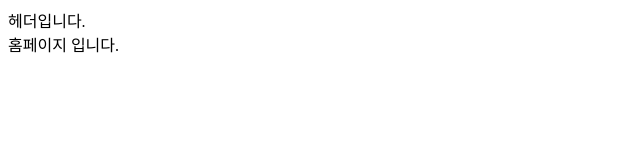
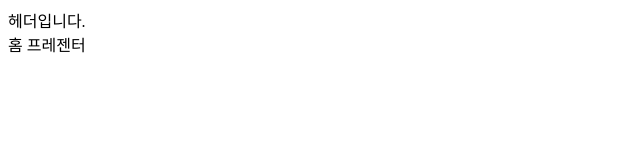
Before and after one commit to heechul94/123, a React (Create React App) app: page / in a window 1280 px wide. Shown: the top 160 px of the page, without its empty margins (0-640 px from the left). Built offline with nearby package versions, Linux system fonts and the light colour scheme.

Commit message:
:sparkles: Feat: 리스트 디테일 컴포넌트 페이지컴포넌트와 연결

```diff
--- /dev/null
+++ b/src/components/commons/AddForm.jsx
@@ -0,0 +1,4 @@
+const AddForm = () => {
+    return <div>123</div>;
+};
+export default AddForm;
--- /dev/null
+++ b/src/components/units/detail/DetailContainer.jsx
@@ -0,0 +1,6 @@
+import DetailPresenter from "./DetailPresenter";
+
+const DetailContainer = () => {
+    return <DetailPresenter />;
+};
+export default DetailContainer;
--- /dev/null
+++ b/src/components/units/detail/DetailPresenter.jsx
@@ -0,0 +1,4 @@
+const DetailPresenter = () => {
+    return <div>상세페이지 프레젠터</div>;
+};
+export default DetailPresenter;
--- /dev/null
+++ b/src/components/units/lists/ListsContainer.jsx
@@ -0,0 +1,6 @@
+import ListPresenter from "./ListsPresenter";
+
+const ListsContainer = () => {
+    return <ListPresenter />;
+};
+export default ListsContainer;
--- /dev/null
+++ b/src/components/units/lists/ListsPresenter.jsx
@@ -0,0 +1,8 @@
+const ListsPresenter = () => {
+    return (
+        <>
+            <div>홈 프레젠터</div>
+        </>
+    );
+};
+export default ListsPresenter;
--- a/src/pages/Detail.jsx
+++ b/src/pages/Detail.jsx
@@ -1,4 +1,6 @@
+import DetailContainer from "components/units/detail/DetailContainer";
+
 const Detail = () => {
-    return <main>상세페이지 입니다.</main>;
+    return <DetailContainer />;
 };
 export default Detail;
--- a/src/pages/Home.jsx
+++ b/src/pages/Home.jsx
@@ -1,4 +1,6 @@
+import ListsContainer from "components/units/lists/ListsContainer";
+
 const Home = () => {
-    return <main>홈페이지 입니다.</main>;
+    return <ListsContainer />;
 };
 export default Home;
```
